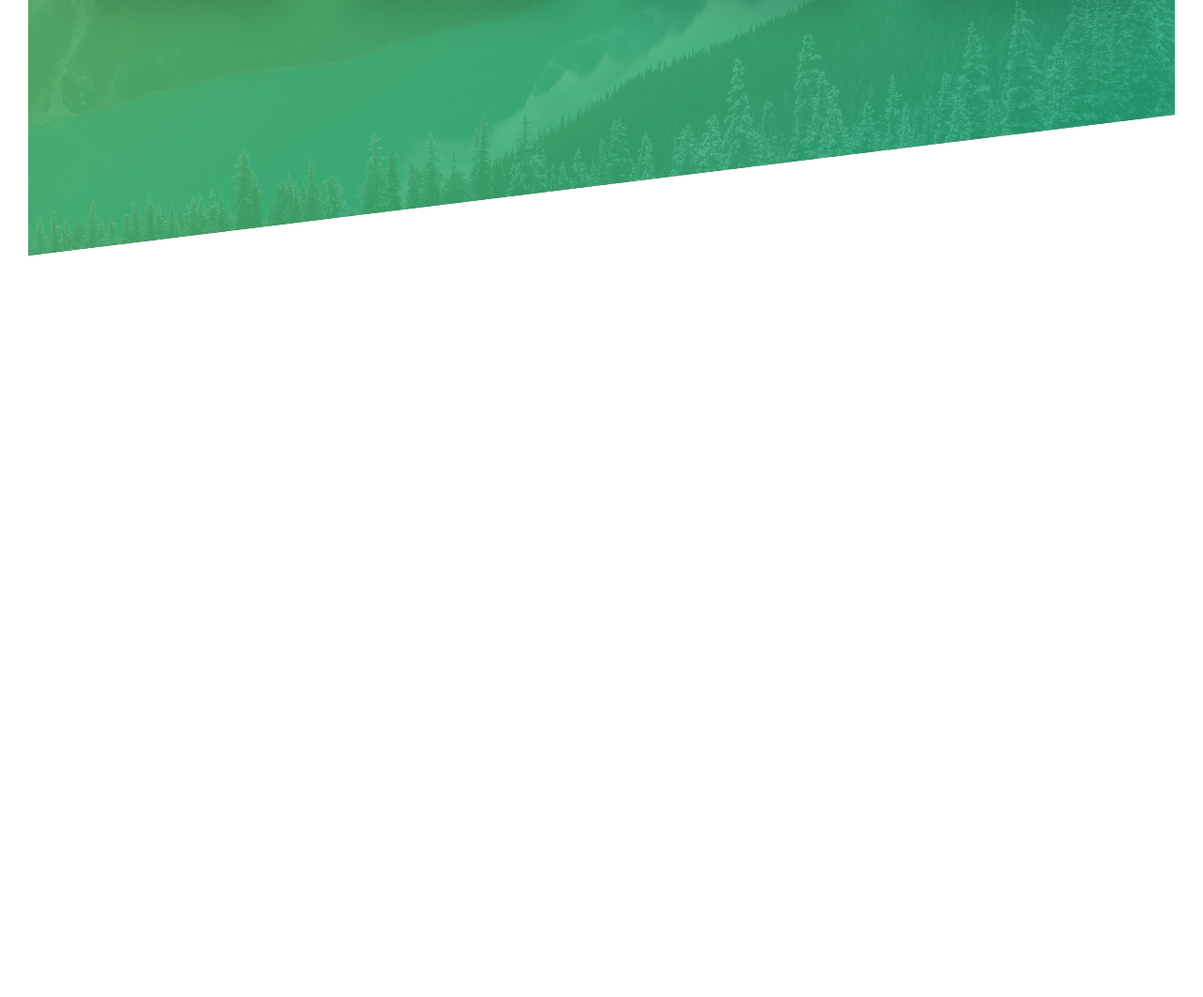
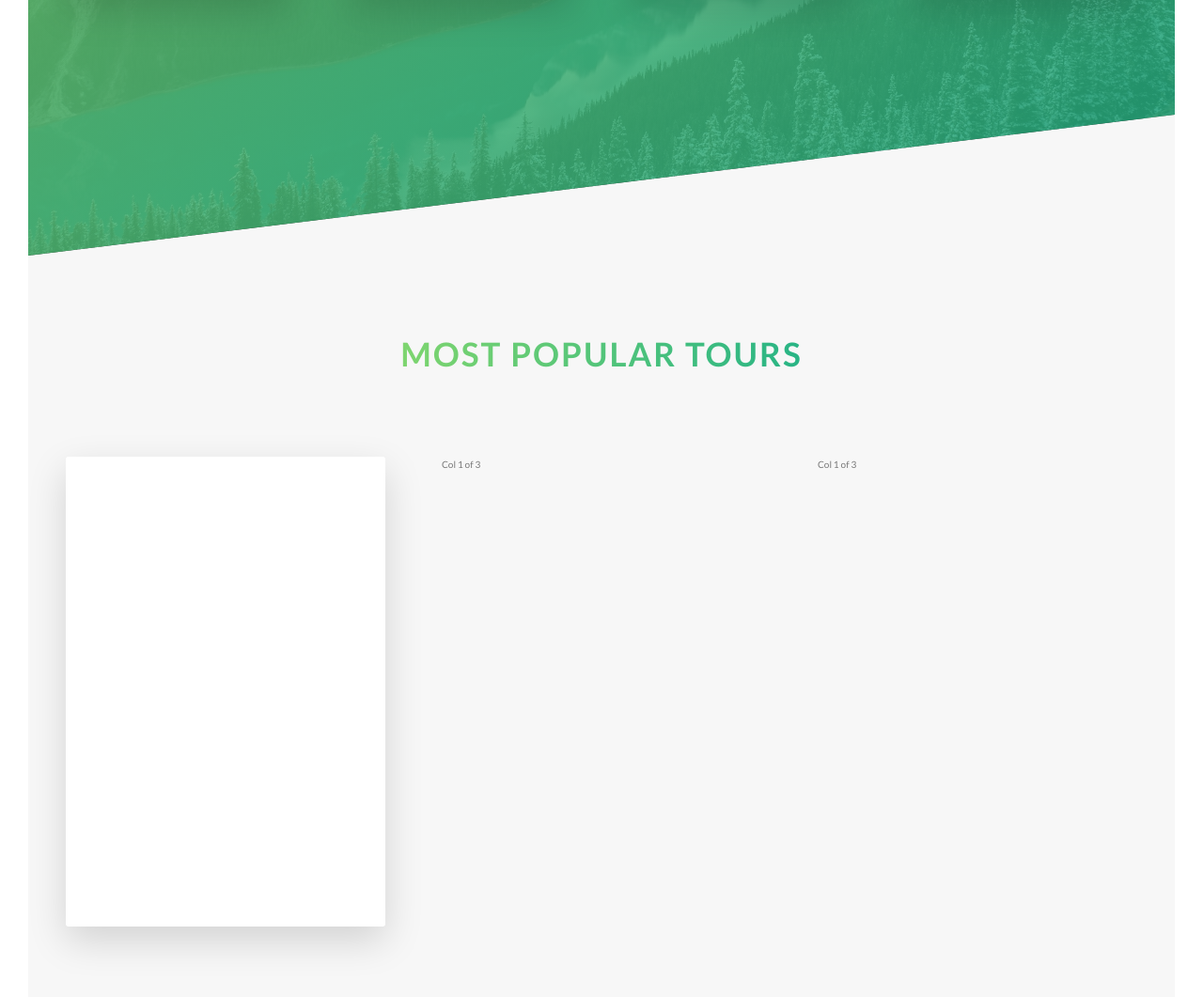
Before and after one commit to mjoshua97241/Natours-Project, a website: page index.html in a window 1280 px wide. Shown: the part 1969-3030 px from the top of the page at 94% size. Before the commit the page ends 2241 px from the top, so only its background shows below. Drawn offline with Linux system fonts and the light colour scheme.

Commit message:
Tourse Section 01

```diff
--- a/index.html
+++ b/index.html
@@ -135,6 +135,24 @@
           </div>
         </div>
       </section>
+
+      <section class="section-tours">
+        <div class="u-center-text u-margin-bottom-big">
+          <h2 class="heading-secondary">Most popular tours</h2>
+        </div>
+        <div class="row">
+          <div class="col-1-of-3">
+            <div class="card">
+              <div class="card__side card__side--front">FRONT</div>
+              <div class="card__side card__side--back card__side--back-1">
+                BACK
+              </div>
+            </div>
+          </div>
+          <div class="col-1-of-3">Col 1 of 3</div>
+          <div class="col-1-of-3">Col 1 of 3</div>
+        </div>
+      </section>
     </main>
     <!-- <section class="grid-test">
       <div class="row">
--- a/sass/abstracts/_variables.scss
+++ b/sass/abstracts/_variables.scss
@@ -4,6 +4,12 @@
 $color-primary: #55c57a;
 $color-primary-light: #7ed56f;
 $color-primary-dark: #28b485;
+
+$color-secondary-light: #ffb900;
+$color-secondary-dark: #ff7730;
+
+$color-tertiary-light: #2998ff;
+$color-tertiary-dark: #5643fa;
 
 $color-grey-light-1: #f7f7f7;
 
--- /dev/null
+++ b/sass/components/_card.scss
@@ -0,0 +1,49 @@
+.card {
+  perspective: 150rem;
+  -moz-perspective: 150rem;
+  position: relative;
+  height: 50rem;
+
+  &__side {
+    color: #fff;
+    font-size: 2rem;
+
+    height: 50rem;
+    transition: all 0.8s ease;
+    position: absolute;
+    top: 0;
+    left: 0;
+    width: 100%;
+    backface-visibility: hidden;
+    border-radius: 3px;
+    box-shadow: 0 1.5rem 4rem rgba($color-black, 0.15);
+
+    &--front {
+      background-color: $color-white;
+    }
+
+    &--back {
+      transform: rotateY(180deg);
+
+      &-1 {
+        background-image: linear-gradient(
+          to right bottom,
+          $color-secondary-light,
+          $color-secondary-dark
+        );
+      }
+    }
+  }
+
+  // .card:hover .card__side {}
+  &:hover &__side--front {
+    transform: rotateY(180deg);
+  }
+
+  &:hover &__side--back {
+    transform: rotateY(0);
+  }
+}
+
+$color-secondary-light: #ff7730;
+$color-tertiary-light: #2998ff;
--- a/sass/main.scss
+++ b/sass/main.scss
@@ -16,6 +16,7 @@
 @import "base/base";
 
 @import "components/button";
+@import "components/card";
 @import "components/composition";
 @import "components/feature-box";
 
--- a/sass/pages/_home.scss
+++ b/sass/pages/_home.scss
@@ -23,3 +23,9 @@
     transform: skewY(7deg);
   }
 }
+
+.section-tours {
+  background-color: $color-grey-light-1;
+  padding: 25rem 0 50rem 0;
+  margin-top: -10rem;
+}
```
Also changed, not shown: css/style.css, 1 other file.
